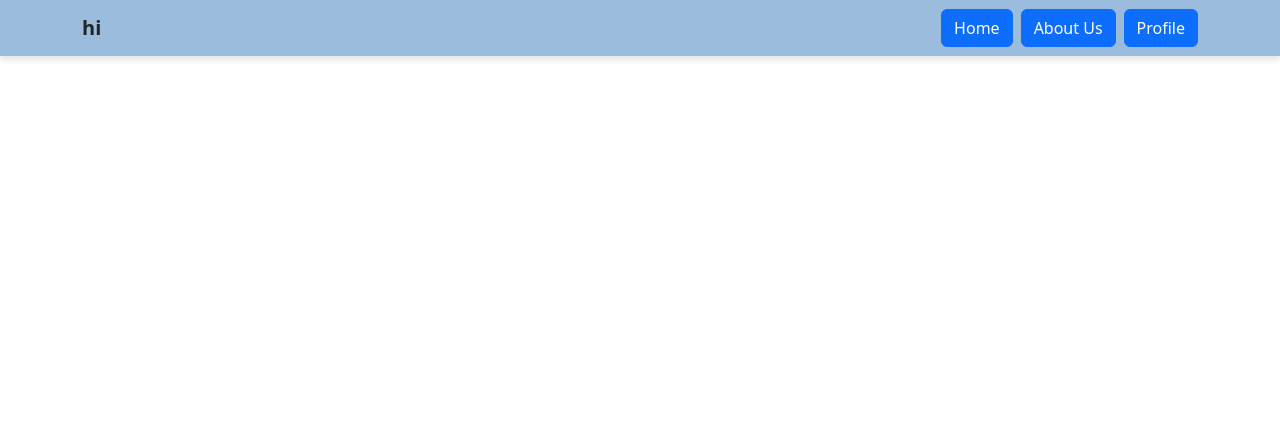
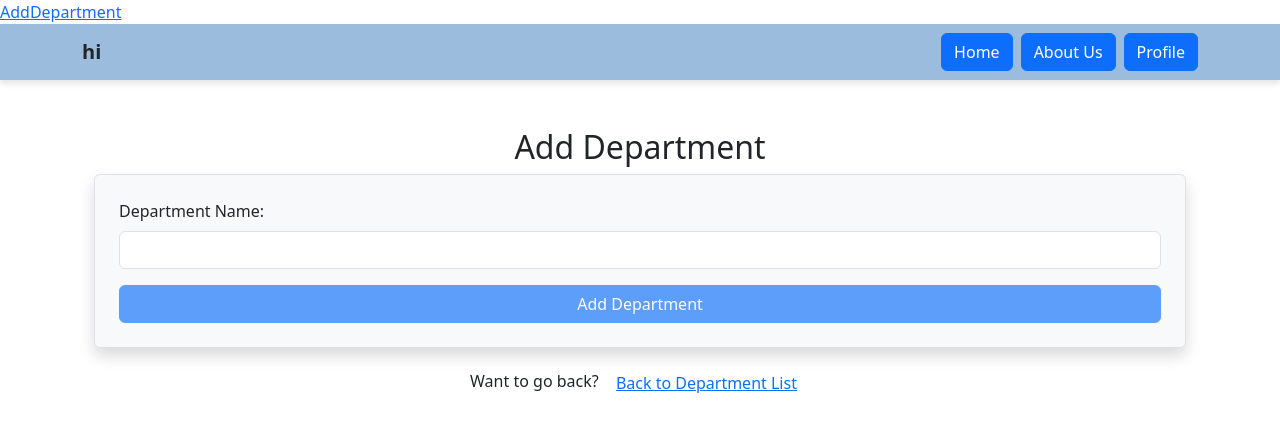
Before and after one commit to mruKulkarni/Capstone_Frontend, an Angular app in the folder Appointment/: page /addDepartment in a window 1280 px wide. Before the commit this address led to /. Shown: the top 430 px of the page. Built offline with nearby package versions, Linux system fonts and the light colour scheme.

Commit message:
Department Frontend Added

```diff
--- a/Appointment/src/app/app.component.html
+++ b/Appointment/src/app/app.component.html
@@ -1,5 +1,6 @@
 
 
+<a routerLink="addDepartment">AddDepartment</a>
 <!-- Navbar (Only show when NOT on login or registration page) -->
 <nav *ngIf="showNavbar" class="navbar navbar-expand-lg" style="background-color: #9bbcdc; box-shadow: 0 4px 6px rgba(0, 0, 0, 0.1);">
   <div class="container">
--- a/Appointment/src/app/app.routes.ts
+++ b/Appointment/src/app/app.routes.ts
@@ -6,6 +6,7 @@ import { LoginComponent } from './components/user/login/login.component';
 import { AppComponent } from './app.component';
 import { RegistrationComponent } from './components/user/registration/registration.component';
 import { from } from 'rxjs';
+import { AddDepartmentComponent } from './components/admin/add-department/add-department.component';
 
 export const routes: Routes = [
   {path: '', redirectTo:'login', pathMatch: 'full'},
@@ -15,6 +16,7 @@ export const routes: Routes = [
   {path:'login',component:LoginComponent},
   {path:'',component:AppComponent},
   {path:'registration',component:RegistrationComponent},
+  {path:'addDepartment',component:AddDepartmentComponent}
 
 ];
 export const appRouting = provideRouter(routes);
--- a/Appointment/src/app/components/admin/add-department/add-department.component.html
+++ b/Appointment/src/app/components/admin/add-department/add-department.component.html
@@ -1 +1,35 @@
-<p>add-department works!</p>
+
+<div class="container mt-5">
+    <h2 class="text-center">Add Department</h2>
+    <form [formGroup]="departmentForm" (ngSubmit)="addDepartment()" class="border p-4 rounded shadow bg-light">
+
+      <!-- Department Name -->
+      <div class="mb-3">
+        <label class="form-label">Department Name:</label>
+        <input type="text" formControlName="departmentName" class="form-control" />
+        <div *ngIf="departmentForm.controls['departmentName'].invalid && departmentForm.controls['departmentName'].touched" class="text-danger">
+          <small *ngIf="departmentForm.controls['departmentName'].errors?.['required']">Department name is required.</small>
+          <small *ngIf="departmentForm.controls['departmentName'].errors?.['minlength']">Department name must be at least 3 characters.</small>
+        </div>
+      </div>
+
+      <!-- Submit Button -->
+      <button type="submit" [disabled]="departmentForm.invalid" class="btn btn-primary w-100">Add Department</button>
+
+      <!-- Success Message -->
+      <div *ngIf="successMessage" class="alert alert-success mt-3">
+        Department added successfully!
+      </div>
+
+      <!-- Error Message -->
+      <div *ngIf="errorMessage" class="alert alert-danger mt-3">
+        Failed to add department. Please try again.
+      </div>
+
+    </form>
+
+    <!-- Back to List Button -->
+    <div class="text-center mt-3">
+      <p>Want to go back? <button class="btn btn-link" (click)="goToDepartmentList()">Back to Department List</button></p>
+    </div>
+  </div>
--- a/Appointment/src/app/components/admin/add-department/add-department.component.ts
+++ b/Appointment/src/app/components/admin/add-department/add-department.component.ts
@@ -1,11 +1,52 @@
+import { CommonModule } from '@angular/common';
 import { Component } from '@angular/core';
+import { FormBuilder, FormGroup, ReactiveFormsModule, Validators } from '@angular/forms';
+import { Router, RouterModule } from '@angular/router';
+import { DepartmentService } from '../../../services/department.service';
+ // Import the DepartmentService
 
 @Component({
   selector: 'app-add-department',
-  imports: [],
-  templateUrl: './add-department.component.html',
-  styleUrl: './add-department.component.css'
+  imports: [CommonModule, ReactiveFormsModule, RouterModule],
+  templateUrl: './add-department.component.html'
 })
 export class AddDepartmentComponent {
+  departmentForm: FormGroup;
+  successMessage: boolean = false;
+  errorMessage: boolean = false;
 
+  // Inject Router and DepartmentService into the constructor
+  constructor(private fb: FormBuilder, private router: Router, private departmentService: DepartmentService) {
+    this.departmentForm = this.fb.group({
+      departmentName: ['', [Validators.required, Validators.minLength(3)]]
+    });
+  }
+
+  addDepartment() {
+    if (this.departmentForm.valid) {
+      const departmentName = this.departmentForm.value.departmentName;
+
+      this.departmentService.addDepartment(departmentName).subscribe({
+        next:(response) => {
+          // Success logic
+          this.successMessage = true;
+          this.errorMessage = false;
+          this.goToDepartmentList();
+        },
+        error:(error) => {
+          // Error handling
+          this.successMessage = false;
+          this.errorMessage = true;
+        }
+      });
+    } else {
+      this.successMessage = false;
+      this.errorMessage = true;
+    }
+  }
+
+  goToDepartmentList() {
+    // Use this.router to navigate
+    this.router.navigate(['/departments']);
+  }
 }
--- a/Appointment/src/app/services/department.service.ts
+++ b/Appointment/src/app/services/department.service.ts
@@ -7,10 +7,14 @@ import { Observable } from 'rxjs';
 })
 export class DepartmentService {
   private apiUrl = 'http://localhost:8082/departments'; // Replace with actual API endpoint
+  private apiAddUrl = 'http://localhost:8082/addDepartment';
 
   constructor(private http: HttpClient) {}
 
   getDepartments(): Observable<any[]> {
     return this.http.get<any[]>(this.apiUrl);
   }
+  addDepartment(departmentName: string): Observable<any> {
+    return this.http.post(this.apiAddUrl, { name: departmentName });
+  }
 }
```
